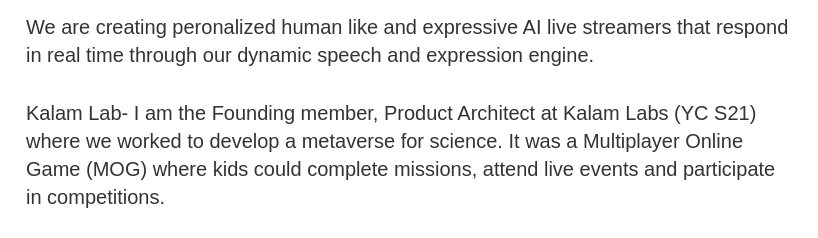
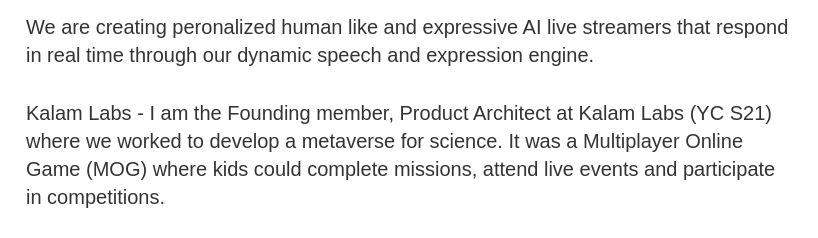
Before and after one commit to sashakttripathi/sashakttripathi.github.io, a plain HTML site: page index.html in a window 1280 px wide. Shown: the part 499-737 px from the top of the page, 331-1149 px from the left. Drawn offline with Linux system fonts and the light colour scheme.

Commit message:
Update index.html

```diff
--- a/index.html
+++ b/index.html
@@ -68,7 +68,7 @@
           </div>
           <div class="desc">
             <div class="para-content">
-              Kalam Lab- I am the Founding member, Product Architect at Kalam Labs (YC S21) where we worked to develop a metaverse for science. It was a Multiplayer Online Game (MOG) where kids could complete missions, attend live events and participate in competitions.
+              Kalam Labs - I am the Founding member, Product Architect at Kalam Labs (YC S21) where we worked to develop a metaverse for science. It was a Multiplayer Online Game (MOG) where kids could complete missions, attend live events and participate in competitions.
             </div>
             <div class="hassets" style="height:304px; margin: 20px 0 10px 0;">
               <div class="hasset" style="top: 0; left: 0; width: 55%;">
```
